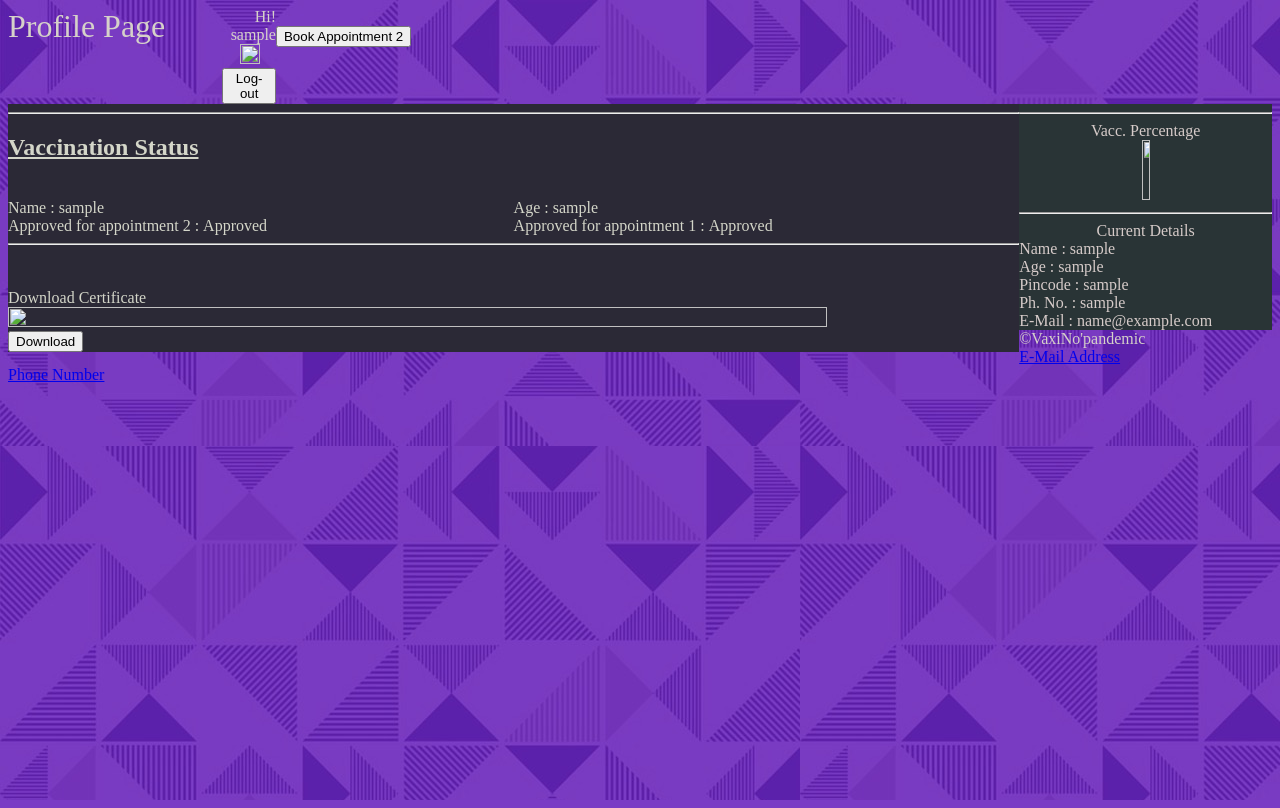
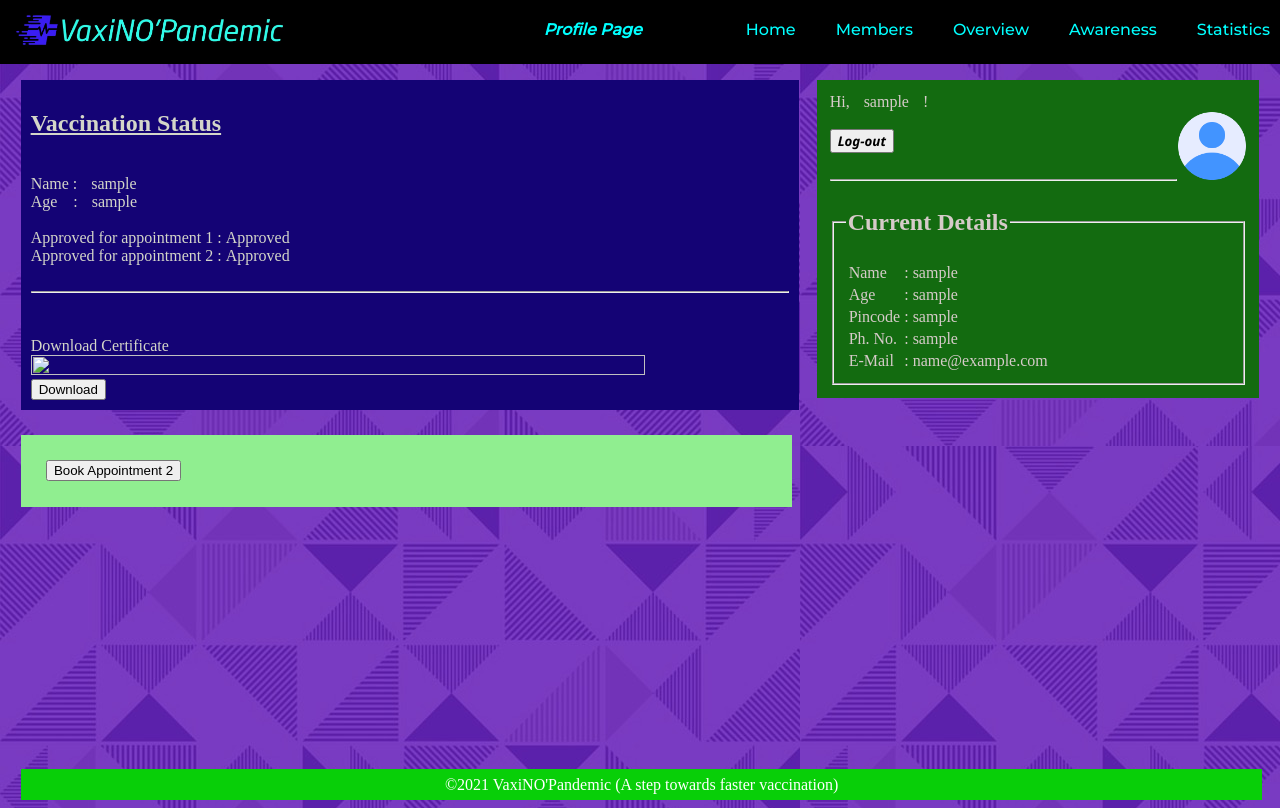
Before and after one commit to Whitelisted2/VaxiNO-Pandemic, a PHP site: page /loggedin.php in a window 1280 px wide. Run offline with PHP 8.4, Linux system fonts and the light colour scheme; the visitor is signed in with stand-in values (Sample User, id 1).

Commit message:
minor progress in dashboard user

```diff
--- a/css/dashlayout_user.css
+++ b/css/dashlayout_user.css
@@ -1,66 +1,102 @@
+html{
+    height:100%;
+}
 body{
-
-    color: #D6D1C9;
-    background-image: url(/images/dashbg.jpg);
+    color:ivory;
+    height: 100% ;
+    background-image: url(../images/dashbg.jpg);
+    background-size: auto;
+    background-attachment: fixed;
 }
 
-.top{
-    float:inline-start;
-    font-size: 200%;
-}
-#heading{
-    float: left;
-    width: 80%;
-}
-#personal-header{
+.personal-header{
     float: right;
-    width: 20%;
+    box-sizing: border-box;
     text-align: right;
 }
 
-
+.main{
+    display:block;
+}
+.main:after{
+    content:"";
+    clear: both;
+}
 .left{
-    background-color: #2b2936;
+    background-color: #140375;
     color: #D4D6C9;
+    display:block;
     float: left;
-    width: 80%;
+    width: 60%;
+    padding: 10px;
+    margin-left:1%;
 }
-#name{
+.name{
     float: left;
     height: 50%;
     width: 50%;
 }
-#age{
+.age{
     float: left;
     height: 50%;
     width: 50%
 }
-#ref-no{
+.ref-no{
     float: right;
     height: 50%;
     width: 50%
 }
-#approved{
+.approved{
     float: right;
     height: 50%;
     width: 50%
 }
 
-
-
 .right{
-    background-color: #293436;
+    background-color: #136b10;
     color: #D6CBC9;
     float: right;
-    width: 20%;
-}
-.vacc-stat{
-    text-align: center;
+    min-height: 60%;
+    display:block;
+    width: 33%;
+    margin-right:1%;
+    padding:1%;
 }
 
+.right img{
+    float:right;
+}
 
+.right button{
+    font-style: italic;
+    font-family:'Segoe UI', Tahoma, Geneva, Verdana, sans-serif;
+    font-weight: bold;
+}
 
+.nav-list b{
+    font-style: italic;
+}
 
-.footer{
-    margin-top: 5px;
+footer{
+    padding:0.5%;
+    display:block;
+    float:center;
+    text-align:center;
+    margin-left: 1%;
+    margin-right:1%;
+    width:96%;
+    background-color:rgb(8, 207, 8);
+    position:absolute;
+    color:rgb(255, 255, 255);
+    bottom:0;
 }
+.cert-block{
+    display:block;
+    background-color: lightgreen;
+    color:rgb(255, 0, 51);
+    float:left;
+    width:57%;
+    margin-left:1%;
+    margin-top:2%;
+    padding:2%;
+}
--- a/loggedin.php
+++ b/loggedin.php
@@ -26,21 +26,37 @@
         <meta http-equiv="X-UA-Compatible" content="ie=edge" />
         <title>Profile/Account</title>
         <link rel="stylesheet" href="css/dashlayout_user.css">
+        <link rel="stylesheet" href="css/navigationBar.css">
+        <link rel="preconnect" href="https://fonts.googleapis.com">
+        <link rel="preconnect" href="https://fonts.gstatic.com" crossorigin>
+        <link href="https://fonts.googleapis.com/css2?family=Montserrat:wght@500&display=swap" rel="stylesheet">
+
     </head>
     <body>
-        <div class="top" height="40px">
-            <div id="heading">Profile Page</div>
-            <div id="personal-header" width="20%" style="font-size: 50%;">Hi! <span class="user_name"><?php echo $_SESSION["name_user"] ?></span> <img src="" width="20px" height="20px">&nbsp;&nbsp;&nbsp;&nbsp;<form action="logging_out.php"><button value="Log-out">Log-out</button></form></div>
+        <div class="navbar">
+            <div class="logosmall">
+                <a href="index.html">
+                    <img class="nav-logo" src="images/logo_short2.jpg" alt="dark_logo">
+                </a>
+            </div>
+            <div class="cloumn-flexing">
+                <span><a class="nav-list"><b>Profile Page</b></a></span> &emsp;&emsp;&emsp;&emsp;
+                <span><a class="nav-list" href="index.html">Home</a></span>
+                <span><a class="nav-list" href="team_members.html">Members</a></span>
+                <span><a class="nav-list" href="proj_overview.html">Overview</a></span>
+                <span><a class="nav-list" href="awareness.html">Awareness</a></span>
+                <span><a class="nav-list" href="update_stat.php">Statistics</a></span>
+            </div>
         </div>
-        <br/>
+        <br><br><br><br>
         <div class="main">
             <div class="left">
-                <hr>
+
                 <h2><u>Vaccination Status</u></h2>
                 <br/>
                 <div class="details">
-                    <div id="name">Name&nbsp;:&nbsp;<span class="user_name"><?php echo $_SESSION["name_user"] ?></span></div>
-                    <div id="age">Age&nbsp;:&nbsp;<?php echo $_SESSION["age_user"]?></div>
+                    <div id="name">Name :&nbsp;<span class="user_name"><?php echo $_SESSION["name_user"] ?></span></div>
+                    <div id="age">Age&emsp;:&nbsp;<span><?php echo $_SESSION["age_user"]?></span></div>
                     <br/>
                     <div id="approved">Approved for appointment 1&nbsp;:&nbsp;<?php echo $_SESSION["vac1_approval_user"]==1?"Approved":"NOT Approved" ?></div>
                     <div id="approved">Approved for appointment 2&nbsp;:&nbsp;<?php echo $_SESSION["vac2_approval_user"]==1?"Approved":"NOT Approved" ?></div>
@@ -65,25 +81,61 @@
                 </div>
             </div>
             <div class="right">
-                <hr>
-                <div class="vacc-stat">
-                    Vacc. Percentage<br/>
-                    <img src="" width="18%" height="60px"><br/>
+
+                <div id="personal-header">
+                    Hi, <span class="user_name">
+                        <?php
+                        echo $_SESSION["name_user"]
+                        ?>
+                        </span> !<br>
+                    <img src="images/sample_profile.png" width="70px">&nbsp;&nbsp;&nbsp;&nbsp;
+                    <form action="logging_out.php">
+                        <button value="Log-out">Log-out</button>
+                    </form>
+                    <br>
                 </div>
                 <hr>
                 <div class="curr-details">
-                    <center>Current Details</center>
-                    Name : <?php echo $_SESSION["name_user"] ?><br/>
-                    Age : <?php echo $_SESSION["age_user"] ?><br/>
-                    Pincode : <?php echo $_SESSION["pincode_users"] ?><br/>
-                    Ph. No. : <?php echo $_SESSION["phnum_user"] ?><br/>
-                    E-Mail : <?php echo $_SESSION["email_user"] ?><br/>
+                    <fieldset>
+                        <legend> <h2>Current Details</h2> </legend>
+                        <table>
+                            <tr>
+                                <td> Name </td>
+                                <td> : </td>
+                                <td> <?php echo $_SESSION["name_user"] ?> </td>
+                            </tr>
+                            <tr>
+                                <td> Age </td>
+                                <td> : </td>
+                                <td> <?php echo $_SESSION["age_user"] ?> </td>
+                            </tr>
+                            <tr>
+                                <td> Pincode </td>
+                                <td> : </td>
+                                <td> <?php echo $_SESSION["pincode_users"] ?> </td>
+                            </tr>
+                            <tr>
+                                <td> Ph. No. </td>
+                                <td> : </td>
+                                <td> <?php echo $_SESSION["phnum_user"] ?> </td>
+                            </tr>
+                            <tr>
+                                <td> E-Mail </td>
+                                <td> : </td>
+                                <td> <?php echo $_SESSION["email_user"] ?> </td>
+                            </tr>
+                        </table>
+                    </fieldset>
                     <!-- <button value="Change Details">Change Details</button> -->
                     <!-- UPDATION OF DETAILS PAGE CAN BE MADE LATER IF TIME ALLOWS -->
                 </div>
             </div>
+
             <!-- <button action="app1.php">Book Appointment 1</button><br/>
             <button action="app2.php">Book Appointment 2</button><br/> -->
+
+        </div>
+        <div class="cert-block">
             <?php
             if($_SESSION["app1_approval_user"]==0){
                 echo "<form action='app1.php' method='POST'><button name='submit'>Book Appointment 1</button></form><br/>";
@@ -95,15 +147,12 @@
                 echo "Please wait for administrator to update the status of your appointment/vaccination.";
             }
             ?>
+            </div>
             <footer>
-            <div class="footer">
-                &nbsp;<br/><br/>
-                &copy;VaxiNo'pandemic<br/>
-                <a href="mailto:vaxinopandemic@gmail.com">E-Mail Address</a><br/>
-                <a href="tel:9999999999">Phone Number</a>
-            </div>
+                &copy;2021 VaxiNO'Pandemic (A step towards faster vaccination)
+                <!--<a href="mailto:vaxinopandemic@gmail.com">E-Mail Address</a><br/>
+                <a href="tel:9999999999">Phone Number</a>-->
             </footer>
-        </div>
         <!-- <script>
             function check_approval(){
                 if(<?php //echo ($_SESSION["init_app_approval_user"]==1)?"1":"0" ; ?>){document.getElementById("download").setAttribute("disabled", "disabled");}
```
Also changed, not shown: index.html (line endings or trailing spaces).
